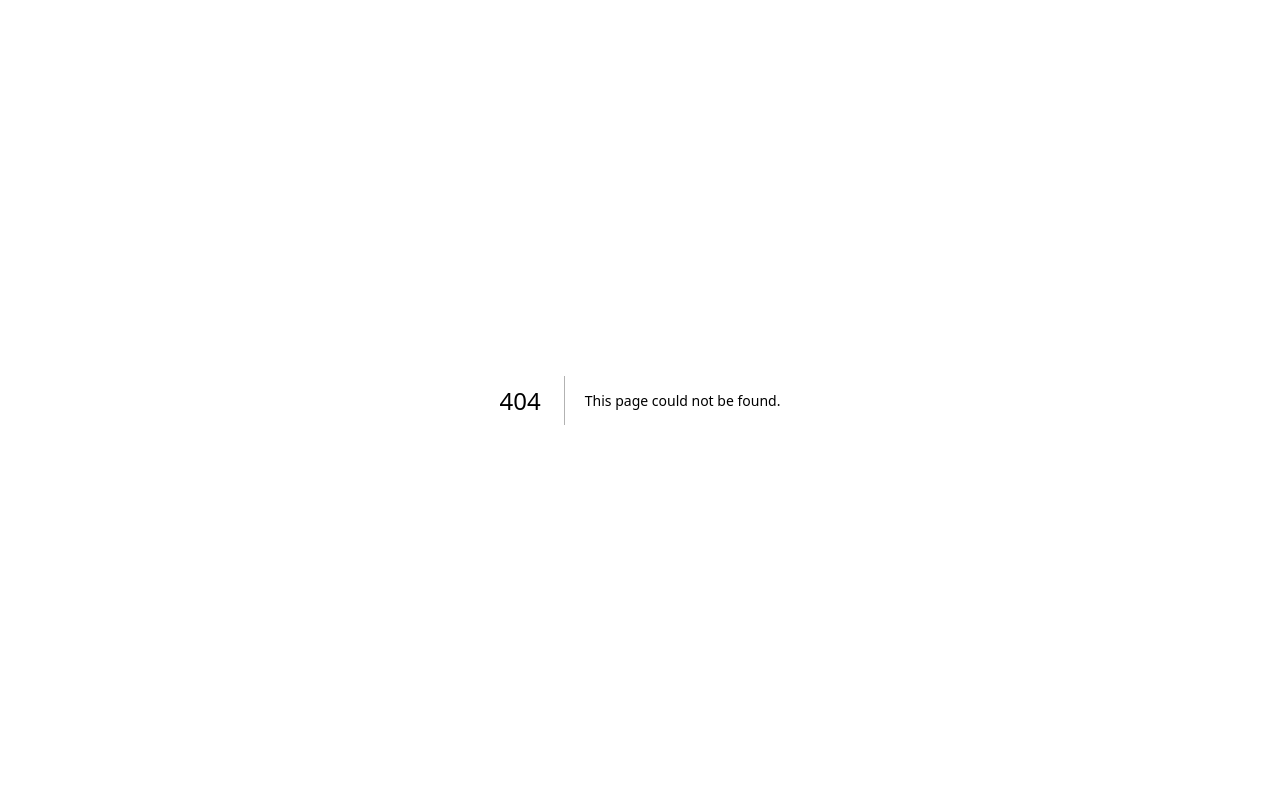
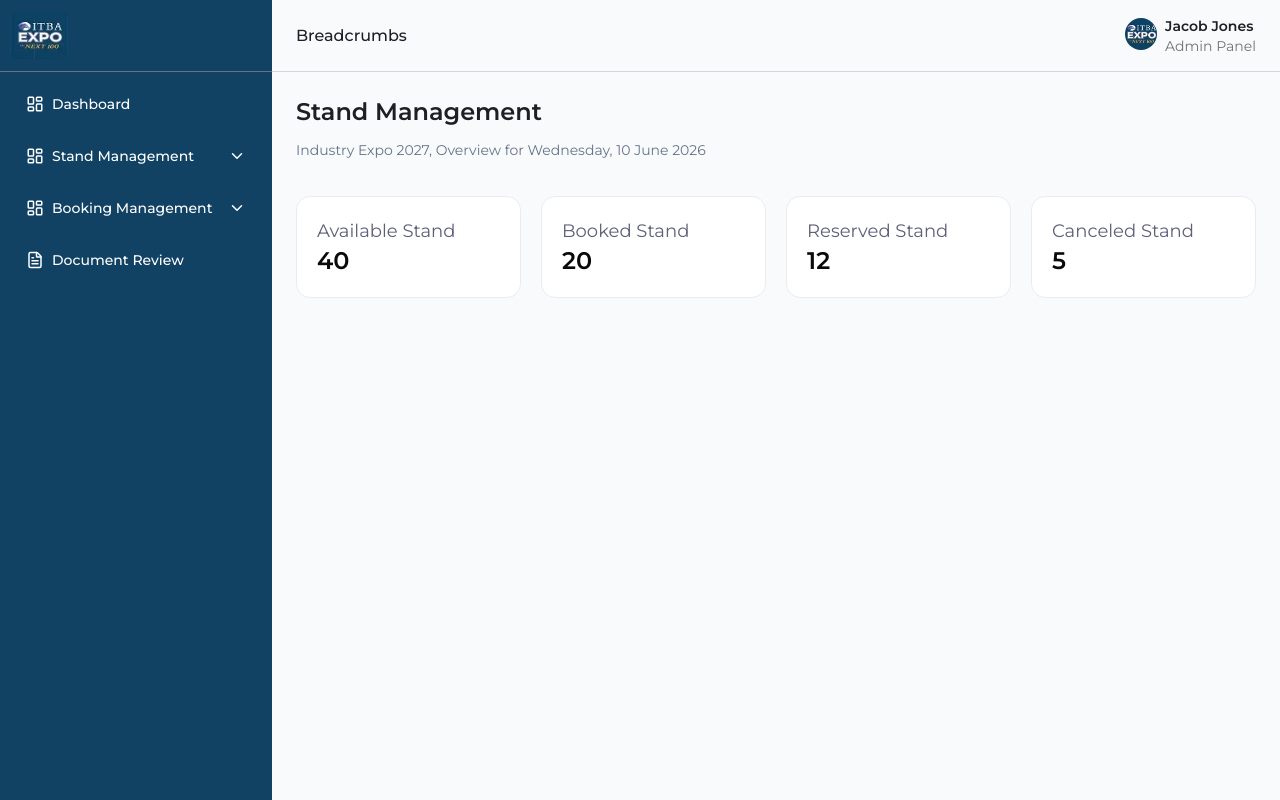
Before and after one commit to backbencherstudio/hanoijane01, a Next.js app: page /dashboard/booking-management in a window 1280 px wide. Before the commit this address had no page. Built offline with nearby package versions, Linux system fonts and the light colour scheme.

Commit message:
booking management page updated

```diff
--- a/app/dashboard/_components/Navbar.tsx
+++ b/app/dashboard/_components/Navbar.tsx
@@ -40,14 +40,14 @@ const Navbar = ({ setIsOpen }: NavbarProps) => {
 
       <div>
         <div>
-          <div className="flex items-center gap-2 space-y-1">
+          <div className="flex items-center gap-2 space-y-1 justify-center items-center">
             {user?.image ? (
               <Image
                 src={user.image}
                 alt={user.name}
-                height={48}
-                width={48}
-                className="object-cover overflow-hidden rounded-full size-12 shrink-0"
+                height={32}
+                width={32}
+                className="object-cover overflow-hidden rounded-full size-8 shrink-0"
               />
             ) : (
               <div className="size-12 rounded-full bg-gray-300 text-gray-600 flex justify-center items-center shrink-0">
--- a/app/dashboard/_components/Sidebar.tsx
+++ b/app/dashboard/_components/Sidebar.tsx
@@ -1,17 +1,21 @@
 "use client";
 
+import { Suspense } from "react";
 import Link from "next/link";
-import { usePathname } from "next/navigation";
+import { usePathname, useSearchParams } from "next/navigation";
 import { ChevronDown, FileText, LayoutDashboard } from "lucide-react";
 import { useState } from "react";
 import Image from "next/image";
+import SidebarSkeleton from "./SidebarSkeleton";
 
 type MenuItem = {
   title: string;
   href?: string;
+  query?: Record<string, string>;
   icon?: React.ReactNode;
   children?: MenuItem[];
 };
+
 type SidebarProps = {
   isOpen: boolean;
   setIsOpen: React.Dispatch<React.SetStateAction<boolean>>;
@@ -38,24 +42,73 @@ const menuItems: MenuItem[] = [
     ],
   },
   {
+    title: "Booking Management",
+    icon: <LayoutDashboard size={18} />,
+    children: [
+      {
+        title: "Booked List",
+        href: "/dashboard/booking-management",
+        query: { status: "booked" },
+      },
+      {
+        title: "Reserved Booking",
+        href: "/dashboard/booking-management",
+        query: { status: "reserved" },
+      },
+      {
+        title: "Booking Request",
+        href: "/dashboard/booking-management",
+        query: { status: "request" },
+      },
+      {
+        title: "Overdue Booking",
+        href: "/dashboard/booking-management",
+        query: { status: "overdue" },
+      },
+      {
+        title: "Cancel Booking",
+        href: "/dashboard/booking-management",
+        query: { status: "cancel" },
+      },
+    ],
+  },
+  {
     title: "Document Review",
     href: "/document-review",
     icon: <FileText size={18} />,
   },
 ];
 
-export default function Sidebar({ isOpen, setIsOpen }: SidebarProps) {
+// Separate component that uses usePathname and useSearchParams
+function SidebarContent({ isOpen, setIsOpen }: SidebarProps) {
   const pathname = usePathname();
+  const searchParams = useSearchParams();
+
+  const isQueryMatched = (query?: Record<string, string>) => {
+    if (!query) return true;
+    return Object.entries(query).every(
+      ([key, value]) => searchParams.get(key) === value
+    );
+  };
+
+  const buildHref = (href: string, query?: Record<string, string>) => {
+    if (!query) return href;
+    const params = new URLSearchParams(query);
+    return `${href}?${params.toString()}`;
+  };
 
   const isParentActive = (item: MenuItem) => {
-    return item.children?.some((child) => pathname === child.href) ?? false;
+    return (
+      item.children?.some(
+        (child) => pathname === child.href && isQueryMatched(child.query)
+      ) ?? false
+    );
   };
 
   const [openMenus, setOpenMenus] = useState<Record<string, boolean>>(() => {
     const activeParents = menuItems
       .filter((item) => isParentActive(item))
       .map((item) => [item.title, true]);
-
     return Object.fromEntries(activeParents);
   });
 
@@ -71,6 +124,7 @@ export default function Sidebar({ isOpen, setIsOpen }: SidebarProps) {
       setIsOpen(false);
     }
   };
+
 
   return (
     <>
@@ -95,7 +149,6 @@ export default function Sidebar({ isOpen, setIsOpen }: SidebarProps) {
         `}
       >
         <div className="h-18 border-b border-gray-500 flex justify-between px-2.5 items-center">
-          <div>
           <Link href="/dashboard">
             <Image
               src="/logo.webp"
@@ -104,7 +157,6 @@ export default function Sidebar({ isOpen, setIsOpen }: SidebarProps) {
               height={48}
             />
           </Link>
-          </div>
         </div>
 
         <nav className="space-y-2 p-2.5 text-sm font-medium">
@@ -117,13 +169,13 @@ export default function Sidebar({ isOpen, setIsOpen }: SidebarProps) {
                 {/* Parent Menu */}
                 {hasChildren ? (
                   <div
-                    className={` rounded-lg transition-all duration-200 ${
+                    className={`rounded-lg transition-all duration-200 ${
                       parentActive ? "pl-0.5 bg-white" : ""
                     }`}
                   >
                     <button
                       onClick={() => toggleMenu(item.title)}
-                      className={`w-full flex items-center justify-between rounded-lg px-4 py-3  transition-all duration-200 cursor-pointer
+                      className={`w-full flex items-center justify-between rounded-lg px-4 py-3 transition-all duration-200 cursor-pointer
                         ${
                           parentActive
                             ? "bg-[#3f6781] text-white"
@@ -135,7 +187,6 @@ export default function Sidebar({ isOpen, setIsOpen }: SidebarProps) {
                         {item.icon}
                         {item.title}
                       </span>
-
                       <ChevronDown
                         size={18}
                         className={`transition-all duration-300 ease-in-out ${
@@ -146,7 +197,7 @@ export default function Sidebar({ isOpen, setIsOpen }: SidebarProps) {
                   </div>
                 ) : (
                   <div
-                    className={` rounded-lg transition-all duration-200 ${
+                    className={`rounded-lg transition-all duration-200 ${
                       pathname === item.href ? "pl-0.5 bg-white" : ""
                     }`}
                   >
@@ -170,20 +221,23 @@ export default function Sidebar({ isOpen, setIsOpen }: SidebarProps) {
                 {/* Children */}
                 {hasChildren && (
                   <div
-                    className={`grid transition-all duration-300 ease-in-out ${openMenus[item.title] ? "grid-rows-[1fr] opacity-100" : "grid-rows-[0fr] opacity-0"}`}
+                    className={`grid transition-all duration-300 ease-in-out ${
+                      openMenus[item.title]
+                        ? "grid-rows-[1fr] opacity-100"
+                        : "grid-rows-[0fr] opacity-0"
+                    }`}
                   >
                     <div className="overflow-hidden">
                       <div className="relative ml-5 pt-4">
-                        {/* Main vertical line */}
                         <div className="absolute left-0 -top-2 bottom-10 w-px bg-white/70" />
-
                         <div className="space-y-4">
                           {item.children!.map((child) => {
-                            const active = pathname === child.href;
+                            const active =
+                              pathname === child.href &&
+                              isQueryMatched(child.query);
 
                             return (
                               <div key={child.title} className="relative pl-4">
-                                {/* Curve */}
                                 <div
                                   className="
                                     absolute
@@ -197,9 +251,8 @@ export default function Sidebar({ isOpen, setIsOpen }: SidebarProps) {
                                     rounded-bl-2xl
                                   "
                                 />
-
                                 <Link
-                                  href={child.href!}
+                                  href={buildHref(child.href!, child.query)}
                                   onClick={handleNavigation}
                                   className={`
                                     block rounded-md px-4 py-3 transition-all duration-200
@@ -224,3 +277,12 @@ export default function Sidebar({ isOpen, setIsOpen }: SidebarProps) {
     </>
   );
 }
+
+// Main Sidebar component with Suspense
+export default function Sidebar({ isOpen, setIsOpen }: SidebarProps) {
+  return (
+    <Suspense fallback={<SidebarSkeleton />}>
+      <SidebarContent isOpen={isOpen} setIsOpen={setIsOpen} />
+    </Suspense>
+  );
+}
--- /dev/null
+++ b/app/dashboard/_components/SidebarSkeleton.tsx
@@ -0,0 +1,34 @@
+import { Skeleton } from "@/components/ui/skeleton";
+
+const SidebarSkeleton = () => {
+  return (
+    <aside className="fixed top-0 left-0 h-screen w-68 bg-[#114263] text-white z-50">
+      {/* Logo area */}
+      <div className="h-18 border-b border-gray-500 flex justify-between px-2.5 items-center">
+        <Skeleton className="w-14 h-12 bg-white/10" />
+      </div>
+
+      <nav className="space-y-2 p-2.5 text-sm font-medium">
+        {/* 5 menu items with icons */}
+        {Array.from({ length: 5 }).map((_, idx) => (
+          <div key={idx} className="space-y-2">
+            <div className="flex items-center gap-2 px-4 py-3 rounded-lg bg-white/5">
+              <Skeleton className="w-4 h-4 rounded bg-white/20" />
+              <Skeleton className="h-4 flex-1 bg-white/20" />
+              <Skeleton className="w-4 h-4 rounded bg-white/20" />
+            </div>
+            {/* Some nested items */}
+            {idx === 1 && (
+              <div className="ml-5 pl-4 space-y-2 border-l border-white/10">
+                <Skeleton className="h-8 w-full bg-white/10 rounded" />
+                <Skeleton className="h-8 w-full bg-white/10 rounded" />
+              </div>
+            )}
+          </div>
+        ))}
+      </nav>
+    </aside>
+  );
+};
+
+export default SidebarSkeleton;
--- /dev/null
+++ b/app/dashboard/booking-management/page.tsx
@@ -0,0 +1,41 @@
+import StateCard2 from "@/components/dashboard/StateCard2";
+import { Button } from "@/components/ui/button";
+import React from "react";
+
+const stateData = [
+  { title: "Available Stand", value: 40 },
+  { title: "Booked Stand", value: 20 },
+  { title: "Reserved Stand", value: 12 },
+  { title: "Canceled Stand", value: 5 },
+];
+
+const BookingManagementPage = () => {
+  return (
+    <div>
+      {/* heading */}
+      <div className="w-full flex flex-col gap-4 sm:flex-row justify-between items-center">
+        <div className="w-full">
+          <h2 className="text-text-primary text-xl md:text-2xl font-semibold">
+            Stand Management
+          </h2>
+          <p className="text-sm text-[#64748B] mt-3">
+            Industry Expo 2027, Overview for Wednesday, 10 June 2026
+          </p>
+        </div>
+      </div>
+
+      {/* state card */}
+      <div className="my-9 grid grid-cols-1 md:grid-cols-2 lg:grid-cols-4 gap-5">
+        {stateData.map((state) => (
+          <StateCard2
+            title={state.title}
+            value={state.value}
+            key={state.title}
+          />
+        ))}
+      </div>
+    </div>
+  );
+};
+
+export default BookingManagementPage;
```
Lines whose indentation alone changed are shown as unchanged.
